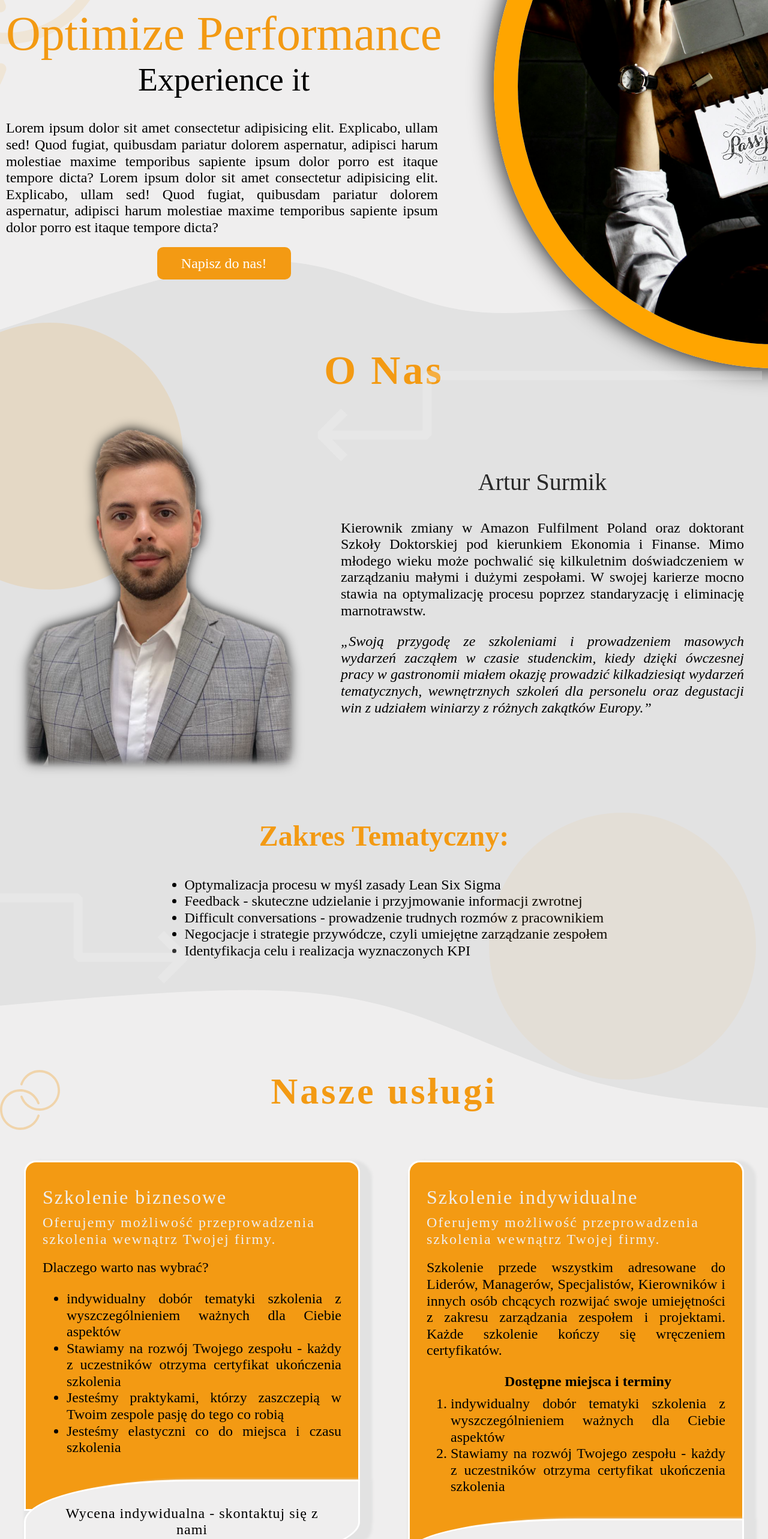
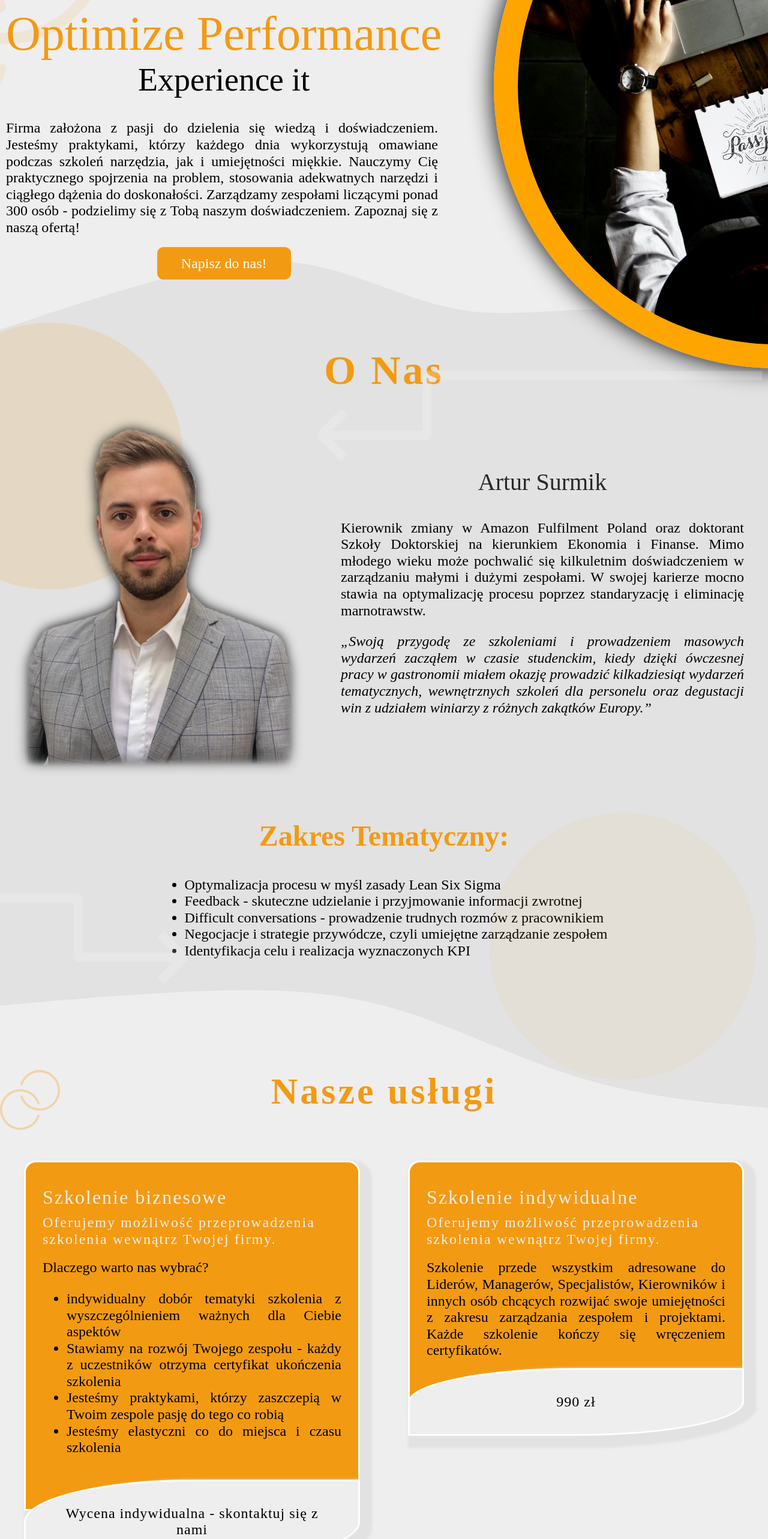
Before and after one commit to mizdebski77/Coaching-website, a React (Create React App) app: page / in a window 1280 px wide. Shown: the part 234-2800 px from the top of the page at 60% size. Built offline with nearby package versions, Linux system fonts and the light colour scheme.

Commit message:
Services changed

```diff
--- a/src/features/Home/About/about.tsx
+++ b/src/features/Home/About/about.tsx
@@ -41,7 +41,7 @@ export const About = () => {
 
                             <AnimatedElement bottom>
                                 <AvatarText>
-                                    Kierownik zmiany w Amazon Fulfilment Poland oraz doktorant Szkoły Doktorskiej pod kierunkiem Ekonomia i Finanse. Mimo młodego wieku może pochwalić się kilkuletnim doświadczeniem w zarządzaniu małymi i dużymi zespołami. W swojej karierze mocno stawia na optymalizację procesu poprzez standaryzację i eliminację marnotrawstw.
+                                    Kierownik zmiany w Amazon Fulfilment Poland oraz doktorant Szkoły Doktorskiej na kierunkiem Ekonomia i Finanse. Mimo młodego wieku może pochwalić się kilkuletnim doświadczeniem w zarządzaniu małymi i dużymi zespołami. W swojej karierze mocno stawia na optymalizację procesu poprzez standaryzację i eliminację marnotrawstw.
 
                                     <p style={{ fontStyle: 'italic' }}>
                                         „Swoją przygodę ze szkoleniami i prowadzeniem masowych wydarzeń zacząłem w czasie studenckim, kiedy dzięki ówczesnej pracy w gastronomii miałem okazję prowadzić kilkadziesiąt wydarzeń tematycznych, wewnętrznych szkoleń dla personelu oraz degustacji win z udziałem winiarzy z różnych zakątków Europy.”
--- a/src/features/Home/Header/header.tsx
+++ b/src/features/Home/Header/header.tsx
@@ -20,9 +20,8 @@ export const Header = () => {
                     </Title>
                 </AnimatedElement>
                 <Span >
-                    Lorem ipsum dolor sit amet consectetur adipisicing elit. Explicabo, ullam sed! Quod fugiat, quibusdam pariatur dolorem aspernatur, adipisci harum molestiae maxime temporibus sapiente ipsum dolor porro est itaque tempore dicta?
 
-                    Lorem ipsum dolor sit amet consectetur adipisicing elit. Explicabo, ullam sed! Quod fugiat, quibusdam pariatur dolorem aspernatur, adipisci harum molestiae maxime temporibus sapiente ipsum dolor porro est itaque tempore dicta?
+                Firma założona z pasji do dzielenia się wiedzą i doświadczeniem. Jesteśmy praktykami, którzy każdego dnia wykorzystują omawiane podczas szkoleń narzędzia, jak i umiejętności miękkie. Nauczymy Cię praktycznego spojrzenia na problem, stosowania adekwatnych narzędzi i ciągłego dążenia do doskonałości. Zarządzamy zespołami liczącymi ponad 300 osób - podzielimy się z Tobą naszym doświadczeniem. Zapoznaj się z naszą ofertą!
                 </Span>
 
 
--- a/src/features/Home/Services/services.tsx
+++ b/src/features/Home/Services/services.tsx
@@ -45,15 +45,15 @@ export const Services = () => {
                             </TileTitle>
                             <TileText>
                                 Szkolenie przede wszystkim adresowane do Liderów, Managerów, Specjalistów, Kierowników i innych osób chcących rozwijać swoje umiejętności z zakresu zarządzania zespołem i projektami. Każde szkolenie kończy się wręczeniem certyfikatów.
-                                <ol> <p style={{ fontWeight: 'bold', margin: '10px 0 ', textAlign: 'center' }}>Dostępne miejsca i terminy</p>
+                                {/* <ul> <p style={{ fontWeight: 'bold', margin: '10px 0 ', textAlign: 'center' }}>Dostępne miejsca i terminy</p>
                                     <li>indywidualny dobór tematyki szkolenia z wyszczególnieniem ważnych dla Ciebie aspektów</li>
                                     <li>Stawiamy na rozwój Twojego zespołu - każdy z uczestników otrzyma certyfikat ukończenia szkolenia</li>
-                                </ol>
+                                </ul> */}
                             </TileText>
 
                         </Tile>
                         <TilePriceWrapper>
-                            <TilePrice>1000 zł</TilePrice>
+                            <TilePrice>990 zł</TilePrice>
                         </TilePriceWrapper>
                     </TileWrapper>
                 </Container>
```
